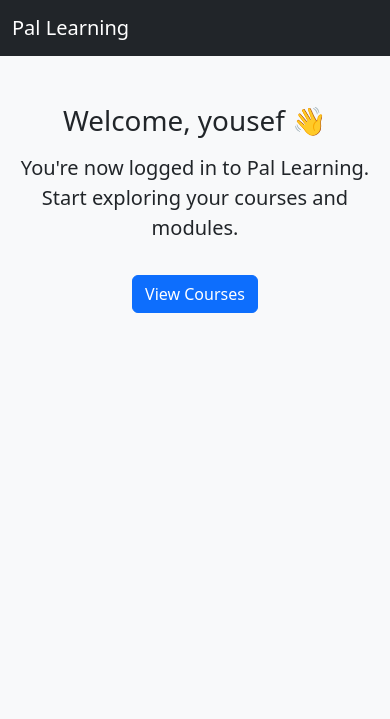
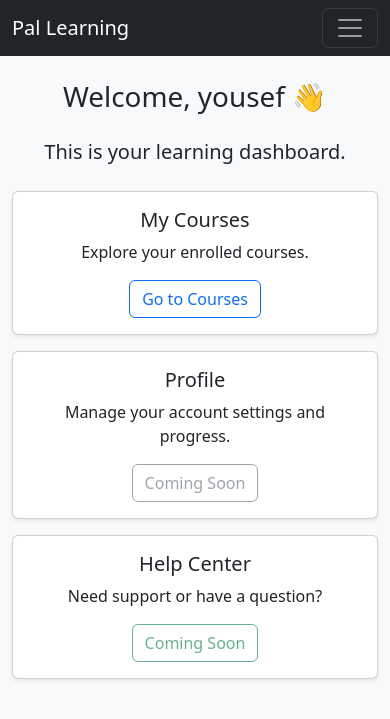
Before and after one commit to yousefHassanMahmood/Pal_learning, a Django app: page / in a window 390 px wide. Shown: the top 719 px of the page. Run offline with Django 5.2, Linux system fonts and the light colour scheme; a user stored in the database is signed in.

```diff
--- a/pal_learning/pal_learning_app/templates/base.html
+++ b/pal_learning/pal_learning_app/templates/base.html
@@ -0,0 +1,33 @@
+{% load static %}
+<!DOCTYPE html>
+<html lang="en">
+<head>
+  <meta charset="UTF-8">
+  <meta name="viewport" content="width=device-width, initial-scale=1">
+  <title>{% block title %}Pal Learning{% endblock %}</title>
+  <link href="https://cdn.jsdelivr.net/npm/bootstrap@5.3.2/dist/css/bootstrap.min.css" rel="stylesheet">
+</head>
+<body class="bg-light">
+  <nav class="navbar navbar-expand-lg navbar-dark bg-dark">
+    <div class="container-fluid">
+      <a class="navbar-brand" href="/">Pal Learning</a>
+      <button class="navbar-toggler" type="button" data-bs-toggle="collapse" data-bs-target="#navbarNav">
+        <span class="navbar-toggler-icon"></span>
+      </button>
+      <div class="collapse navbar-collapse" id="navbarNav">
+        <ul class="navbar-nav ms-auto">
+          <li class="nav-item"><a class="nav-link" href="/courses/">Courses</a></li>
+          <li class="nav-item"><a class="nav-link" href="/about/">About</a></li>
+          <li class="nav-item"><a class="nav-link" href="/logout/">Logout</a></li>
+        </ul>
+      </div>
+    </div>
+  </nav>
+
+  <main class="container my-4">
+    {% block content %}{% endblock %}
+  </main>
+
+  <script src="https://cdn.jsdelivr.net/npm/bootstrap@5.3.2/dist/js/bootstrap.bundle.min.js"></script>
+</body>
+</html>
--- a/pal_learning/pal_learning_app/templates/home.html
+++ b/pal_learning/pal_learning_app/templates/home.html
@@ -1,34 +1,39 @@
-{% load static %}
-<!DOCTYPE html>
-<html lang="en">
-<head>
-  <meta charset="UTF-8">
-  <title>Home - Pal Learning</title>
-  <meta name="viewport" content="width=device-width, initial-scale=1">
-  <!-- Bootstrap 5 -->
-  <link href="https://cdn.jsdelivr.net/npm/bootstrap@5.3.2/dist/css/bootstrap.min.css" rel="stylesheet">
-</head>
-<body class="bg-light">
+{% extends 'base.html' %}
+{% block title %}Dashboard - Pal Learning{% endblock %}
 
-  <nav class="navbar navbar-expand-lg navbar-dark bg-dark">
-    <div class="container-fluid">
-      <a class="navbar-brand" href="#">Pal Learning</a>
-      <div class="collapse navbar-collapse">
-        <ul class="navbar-nav ms-auto">
-          <li class="nav-item">
-            <a class="nav-link" href="{% url 'logout' %}">Logout</a>
-          </li>
-        </ul>
+{% block content %}
+<div class="text-center">
+  <h1 class="mb-4">Welcome, {{ request.user.first_name }} 👋</h1>
+  <p class="lead">This is your learning dashboard.</p>
+</div>
+
+<div class="row text-center mt-4">
+  <div class="col-md-4 mb-3">
+    <div class="card h-100 shadow-sm">
+      <div class="card-body">
+        <h5 class="card-title">My Courses</h5>
+        <p class="card-text">Explore your enrolled courses.</p>
+        <a href="{% url 'course_list' %}" class="btn btn-outline-primary">Go to Courses</a>
       </div>
     </div>
-  </nav>
-
-  <div class="container text-center mt-5">
-    <h1 class="mb-3">Welcome, {{ request.user.first_name }} 👋</h1>
-    <p class="lead">You're now logged in to Pal Learning. Start exploring your courses and modules.</p>
-
-    <a href="{% url 'course_list' %}" class="btn btn-primary mt-3">View Courses</a>
   </div>
-
-</body>
-</html>
+  <div class="col-md-4 mb-3">
+    <div class="card h-100 shadow-sm">
+      <div class="card-body">
+        <h5 class="card-title">Profile</h5>
+        <p class="card-text">Manage your account settings and progress.</p>
+        <a href="#" class="btn btn-outline-secondary disabled">Coming Soon</a>
+      </div>
+    </div>
+  </div>
+  <div class="col-md-4 mb-3">
+    <div class="card h-100 shadow-sm">
+      <div class="card-body">
+        <h5 class="card-title">Help Center</h5>
+        <p class="card-text">Need support or have a question?</p>
+        <a href="#" class="btn btn-outline-success disabled">Coming Soon</a>
+      </div>
+    </div>
+  </div>
+</div>
+{% endblock %}
```
Also changed, not shown: pal_learning/pal_learning_app/templates/about.html (+23 -0 lines), pal_learning/pal_learning_app/templates/course_detail.html (+19 -0 lines), pal_learning/pal_learning_app/templates/course_list.html (+22 -0 lines), pal_learning/pal_learning_app/templates/lesson_detail.html (+20 -0 lines), pal_learning/pal_learning_app/templates/module_detail.html (+17 -0 lines), pal_learning/db.sqlite3.
